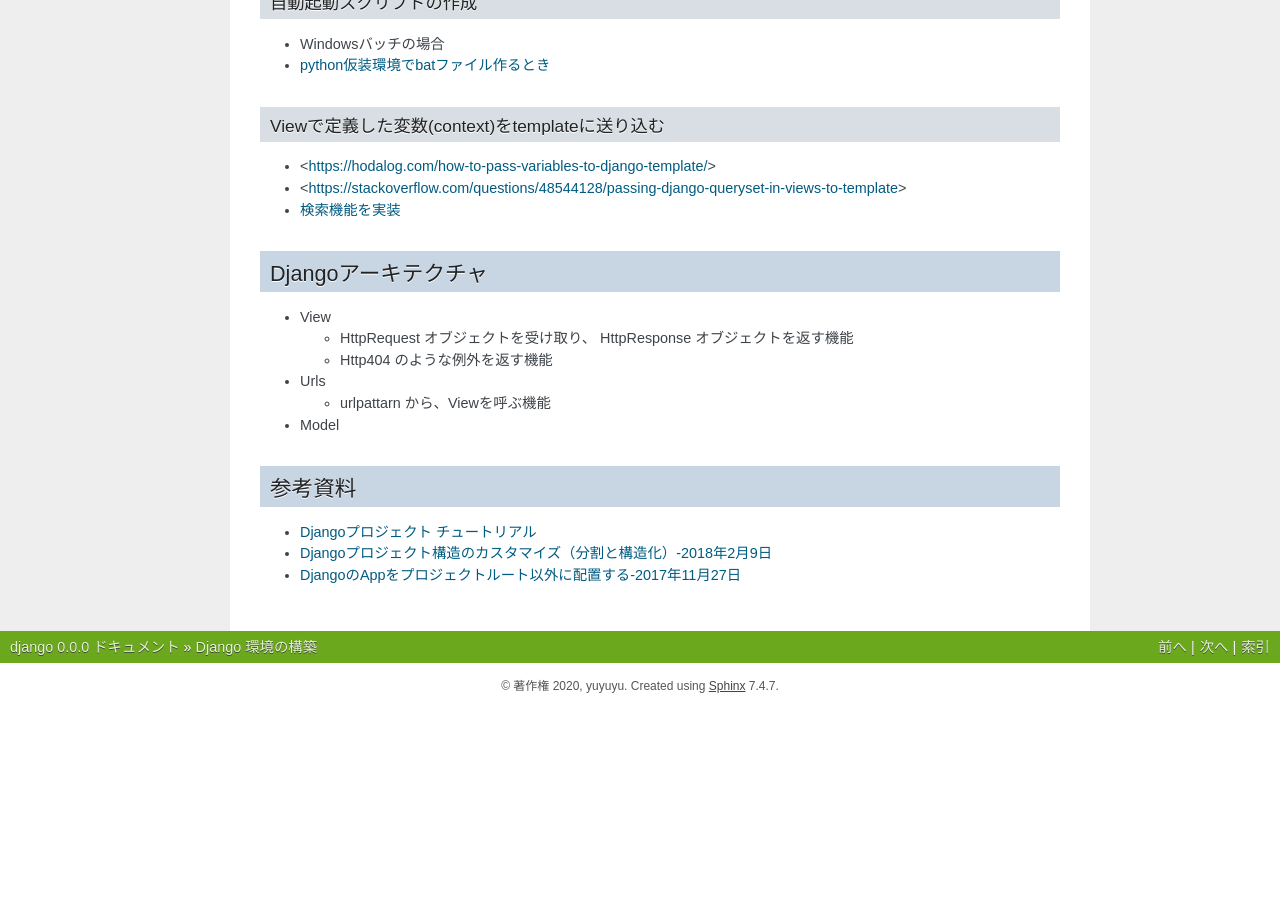
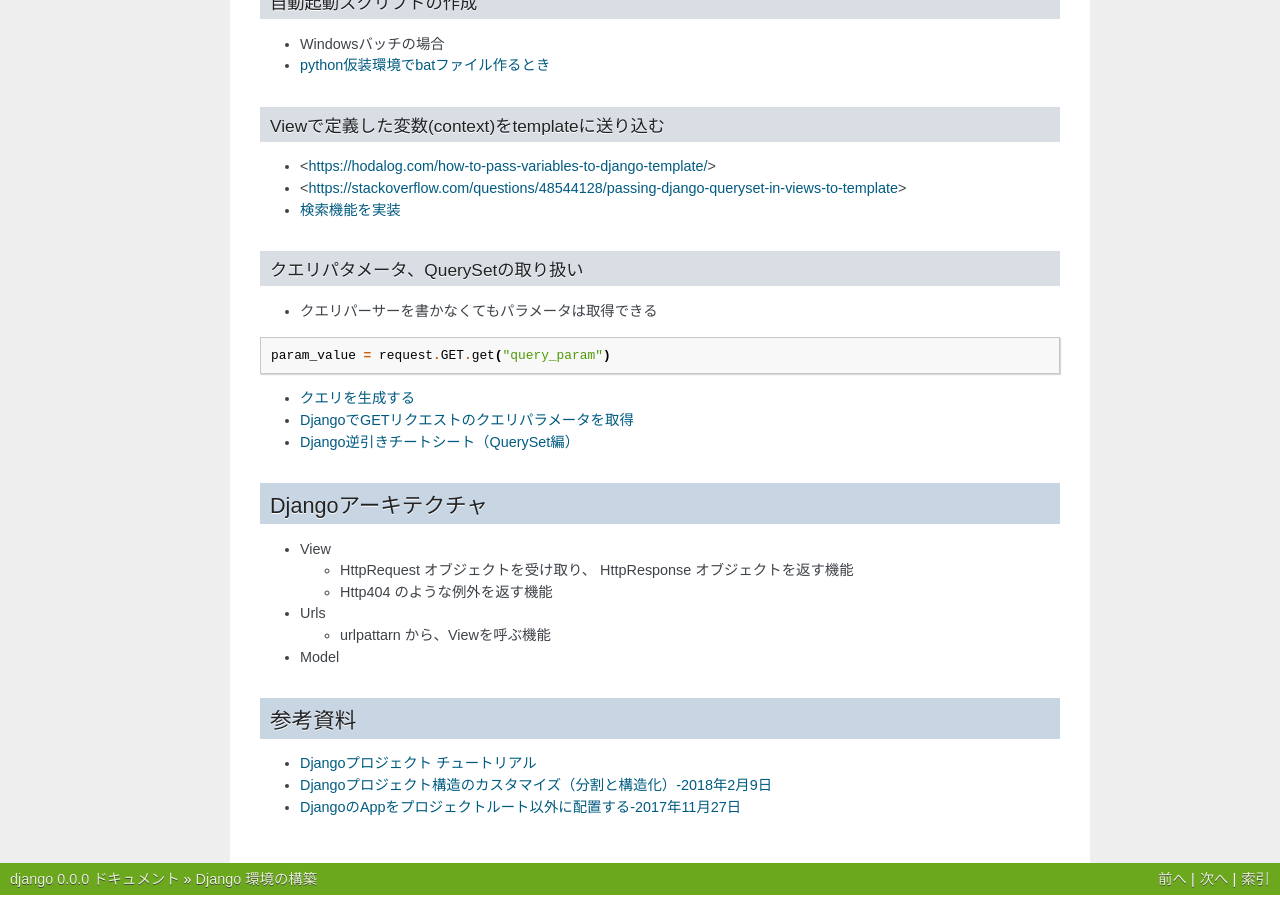
Before and after one commit to yuyuyu0706/sphinx, a Sphinx documentation site: the page built from django/source/work/page01.rst, in a window 1280 px wide and 900 px high, scrolled down 6203 px. Built offline with Sphinx 7.4.7, drawn with Linux system fonts in a browser that asks for light colours; before the commit the page ends 6909 px from its top, so only the background shows below that; some of the changed text lies outside the part shown.

Commit message:
auto commit

```diff
--- a/django/source/work/page01.rst
+++ b/django/source/work/page01.rst
@@ -414,6 +414,19 @@ Viewで定義した変数(context)をtemplateに送り込む
 * `検索機能を実装 <https://noumenon-th.net/programming/2019/12/18/django-search/>`_
 
 
+クエリパタメータ、QuerySetの取り扱い
+------------------------------------------------------
+* クエリパーサーを書かなくてもパラメータは取得できる
+
+::
+
+  param_value = request.GET.get("query_param")
+
+
+* `クエリを生成する <https://djangoproject.jp/doc/ja/1.0/topics/db/queries.html>`_
+* `DjangoでGETリクエストのクエリパラメータを取得 <https://qiita.com/RyoMa_0923/items/8b13fefc5b284677dfe1>`_
+* `Django逆引きチートシート（QuerySet編） <https://qiita.com/uenosy/items/54136aff0f6373957d22>`_
+
 Djangoアーキテクチャ
 =============================
 
```
